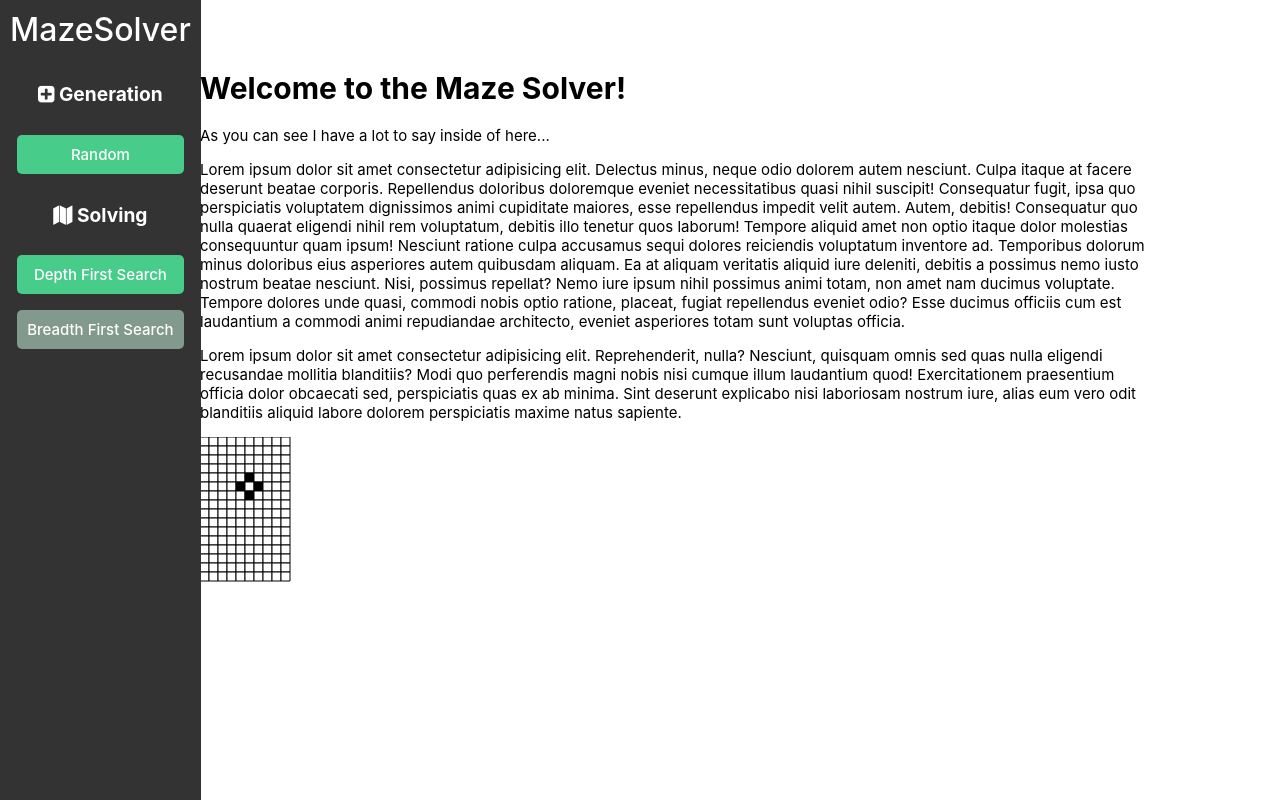
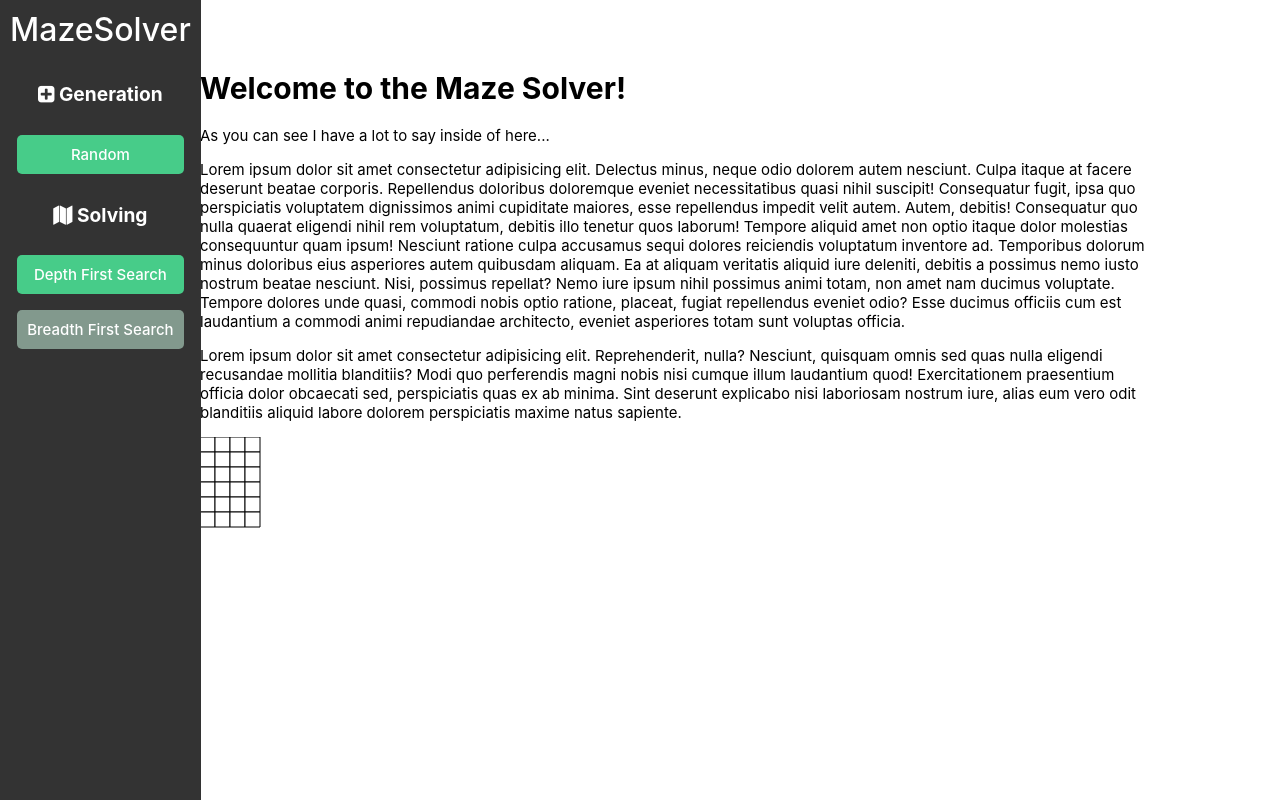
Before and after one commit to WukoSiric/vue-maze-visualizer, a Vue app: page / in a window 1280 px wide. Built offline with nearby package versions, Linux system fonts and the light colour scheme.

Commit message:
Adjusted gap size

```diff
--- a/src/components/MazeGrid.vue
+++ b/src/components/MazeGrid.vue
@@ -10,13 +10,14 @@ export default {
     this.context = this.canvas.getContext("2d");
     this.canvas.width, this.width = window.innerWidth;
     this.canvas.height, this.height = window.innerHeight;
-    this.gapSize = 9;
+    this.gapSize = 15;
     this.rows = Math.floor(this.height / this.gapSize);
     this.columns= Math.floor(this.width / this.gapSize);
     // Generate empty maze
 
     this.maze = new Maze(this.rows, this.columns, this.gapSize, this.context);
     this.maze.initializeMaze();
+    // this.maze.generateMaze(this.maze.maze[0][0], []);
   },
   methods: {
   }
```
